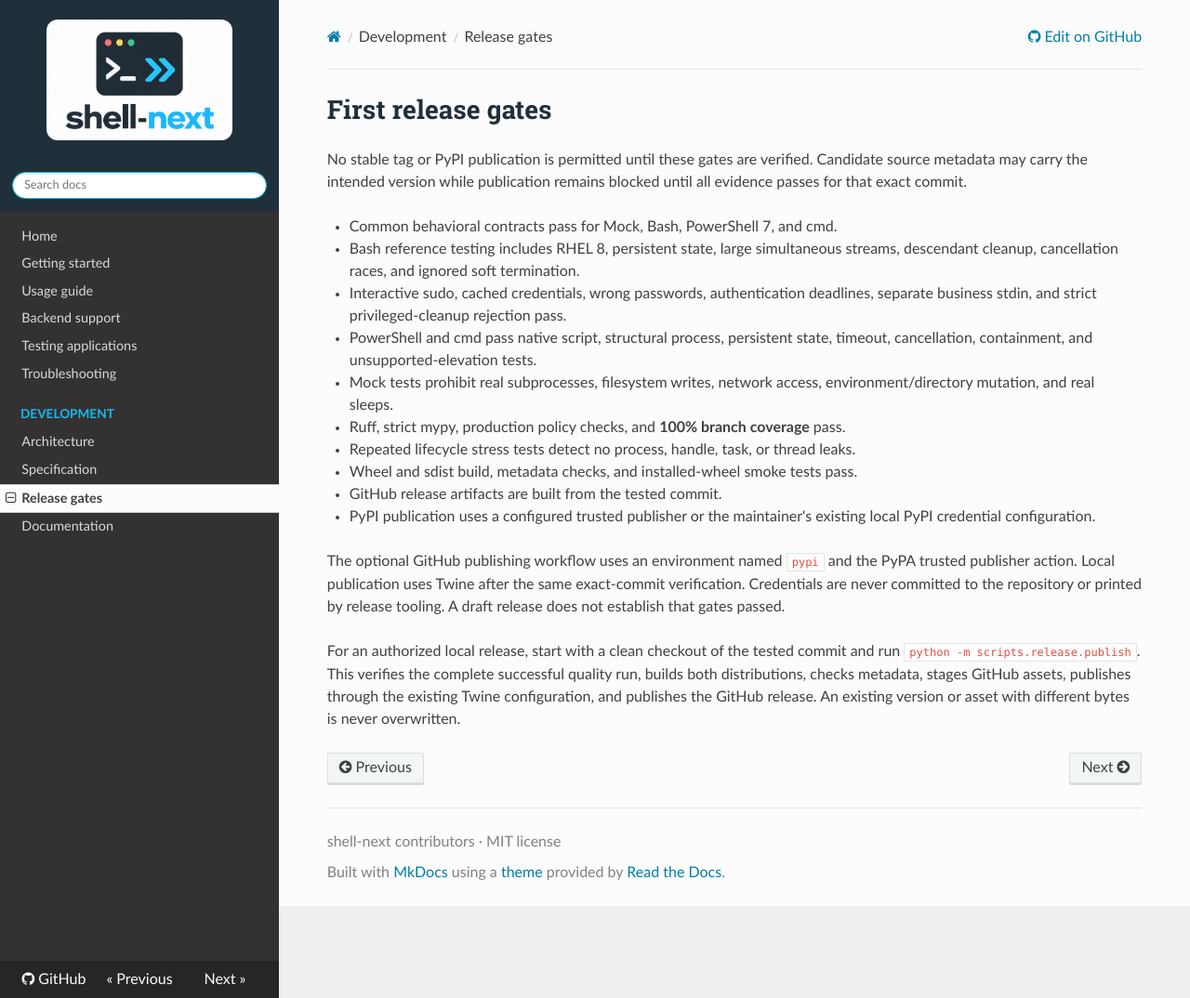
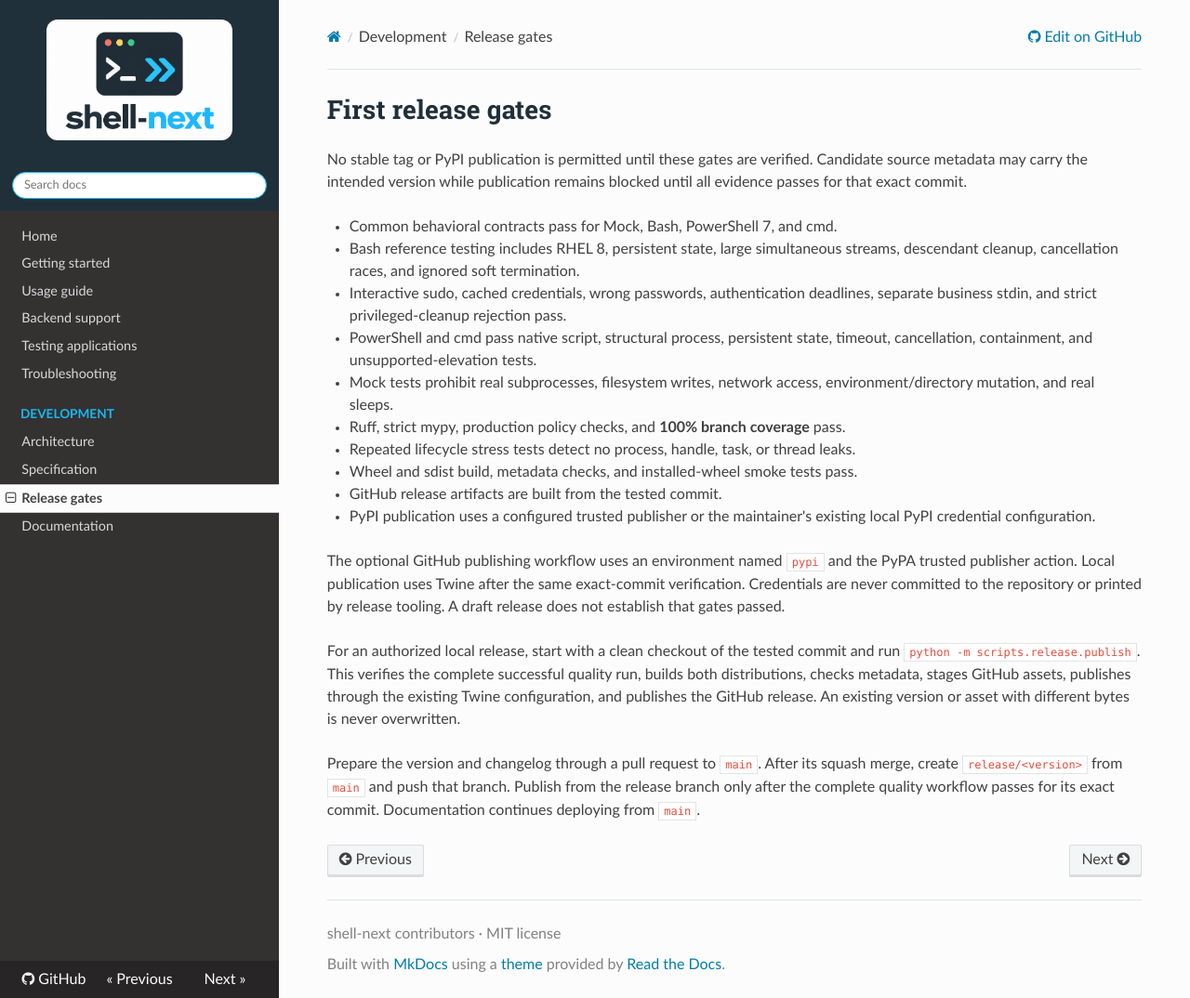
Before and after one commit to gokurakujoudo/shell-next, an MkDocs documentation site: the page built from docs/development/release.md, in a window 1280 px wide and 1074 px high. Shown: the whole window at 93% size. Built offline with MkDocs 1.6.1, drawn with Linux system fonts in a browser that asks for light colours.

Commit message:
Prepare 0.1.1 badges and main-branch release workflow

```diff
--- a/docs/development/release.md
+++ b/docs/development/release.md
@@ -30,3 +30,8 @@ and run `python -m scripts.release.publish`. This verifies the complete successf
 quality run, builds both distributions, checks metadata, stages GitHub assets,
 publishes through the existing Twine configuration, and publishes the GitHub
 release. An existing version or asset with different bytes is never overwritten.
+
+Prepare the version and changelog through a pull request to `main`. After its
+squash merge, create `release/<version>` from `main` and push that branch. Publish
+from the release branch only after the complete quality workflow passes for its
+exact commit. Documentation continues deploying from `main`.
--- a/mkdocs.yml
+++ b/mkdocs.yml
@@ -3,7 +3,7 @@ site_description: Persistent asynchronous shell sessions, with deterministic app
 site_url: https://gokurakujoudo.github.io/shell-next/
 repo_url: https://github.com/gokurakujoudo/shell-next
 repo_name: GitHub
-edit_uri: edit/codex/impl/docs/
+edit_uri: edit/main/docs/
 strict: true
 theme:
   name: readthedocs
--- a/pyproject.toml
+++ b/pyproject.toml
@@ -4,7 +4,7 @@ build-backend = "hatchling.build"
 
 [project]
 name = "shell-next"
-version = "0.1.0"
+version = "0.1.1"
 description = "Persistent asynchronous shell sessions with deterministic test doubles"
 readme = "README.md"
 requires-python = ">=3.14"
```
Also changed, not shown: CHANGELOG.md (+10 -0 lines), README.md (+7 -1 lines), docs/development/documentation.md (+2 -2 lines), docs/index.md (+1 -1 lines), wiki/Home.md (+1 -1 lines), wiki/_Footer.md (+1 -1 lines), 3 other files.
